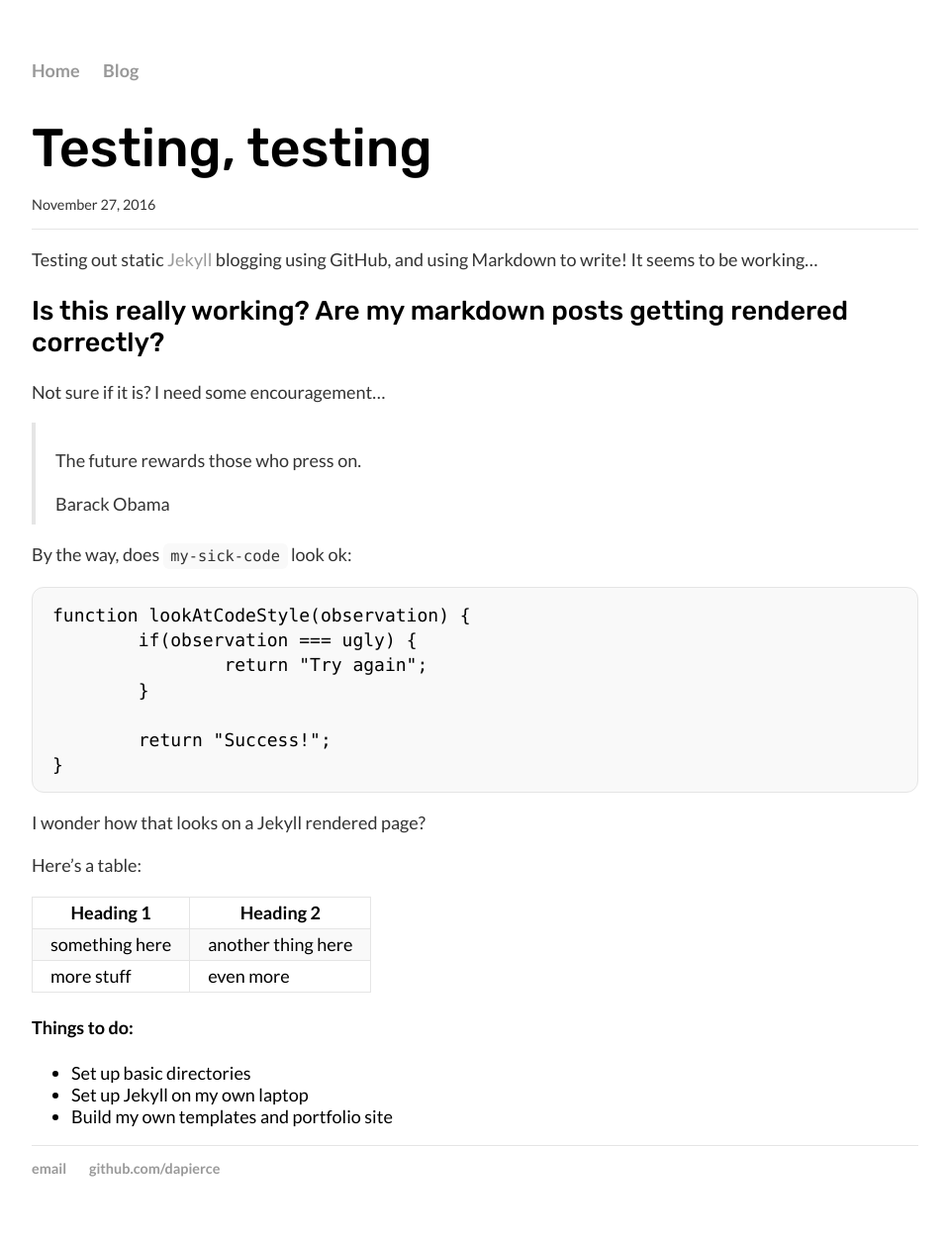
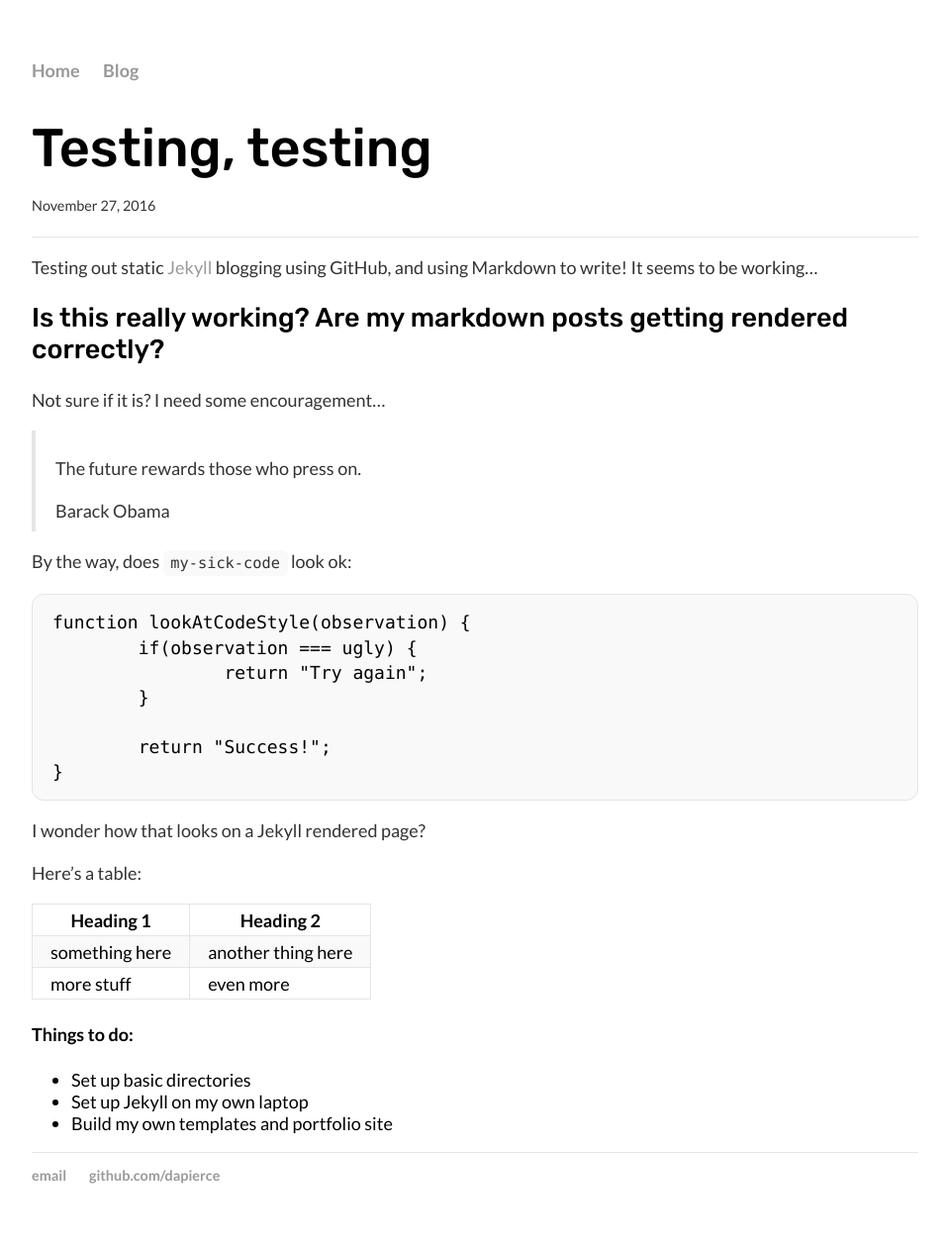
Before and after one commit to dapierce/dapierce.github.io-archive, a Jekyll site: the page built from _posts/2016-11-27-testing.md, in a window 1280 px wide. Shown: the whole page at 99% size, without its empty margins (160-1119 px from the left). Built offline with Jekyll 4.4.1, drawn with Linux system fonts in a browser that asks for light colours.

Commit message:
Adding portrait/general cleanup

```diff
--- a/_layouts/post.html
+++ b/_layouts/post.html
@@ -2,9 +2,9 @@
 layout: default
 ---
 <div class="title">
-<h1>{{ page.title }}</h1>
-<p class="meta">{{ page.date | date: "%B %-d, %Y" }}</p>
-</div>
+  <h1>{{ page.title }}</h1>
+  <p class="meta">{{ page.date | date: "%B %-d, %Y" }}</p>
+</div><!-- /.title -->
 
 <div class="post">
   {{ content }}
--- a/blog/index.html
+++ b/blog/index.html
@@ -2,10 +2,15 @@
 layout: default
 title: David Aaron Pierce / blog
 ---
+<div class="title">
 	<h1>{{ page.title }}</h1>
+</div><!-- /.title -->
+
+<div class="post">
 	<ul class="posts">
 
 	  {% for post in site.posts %}
 	    <li><a href="{{ post.url }}" title="{{ post.title }}">{{ post.title }} - <span>{{ post.date | date: "%B %-d, %Y" }}</span></a></li>
 	  {% endfor %}
 	</ul>
+</div>
--- a/css/main.css
+++ b/css/main.css
@@ -39,20 +39,40 @@
 ul.posts {
   margin: 20px auto 40px;
 }
-
 ul.posts li {
   list-style: none;
 }
 
 .title {
+}
+.title h1 {
+
+}
+
+.blurb {
+}
+.portrait {
+  display: inline-block;
+  border-radius: 100%;
+  width: 46%;
+  max-width: 400px;
+  min-width: 200px;
+}
+.text {
+  display: inline-block;
+  width: 46%;
+  vertical-align: top;
+  padding: 0 4% 0 0
+}
+
+.meta {
+  margin-top: -1.4em;
+  padding-bottom: 1.4em;
+  font-size: 80%;
   border-bottom: 1px solid #e5e5e5;
 }
-.title h1 {
-  margin-bottom: 0;
-}
-.meta {
-  font-size: 80%;
-}
+
+/* Desktop Screen */
 
 @media (min-width: 750px) {
 
```
Also changed, not shown: index.html (+7 -4 lines), 1 other file.
